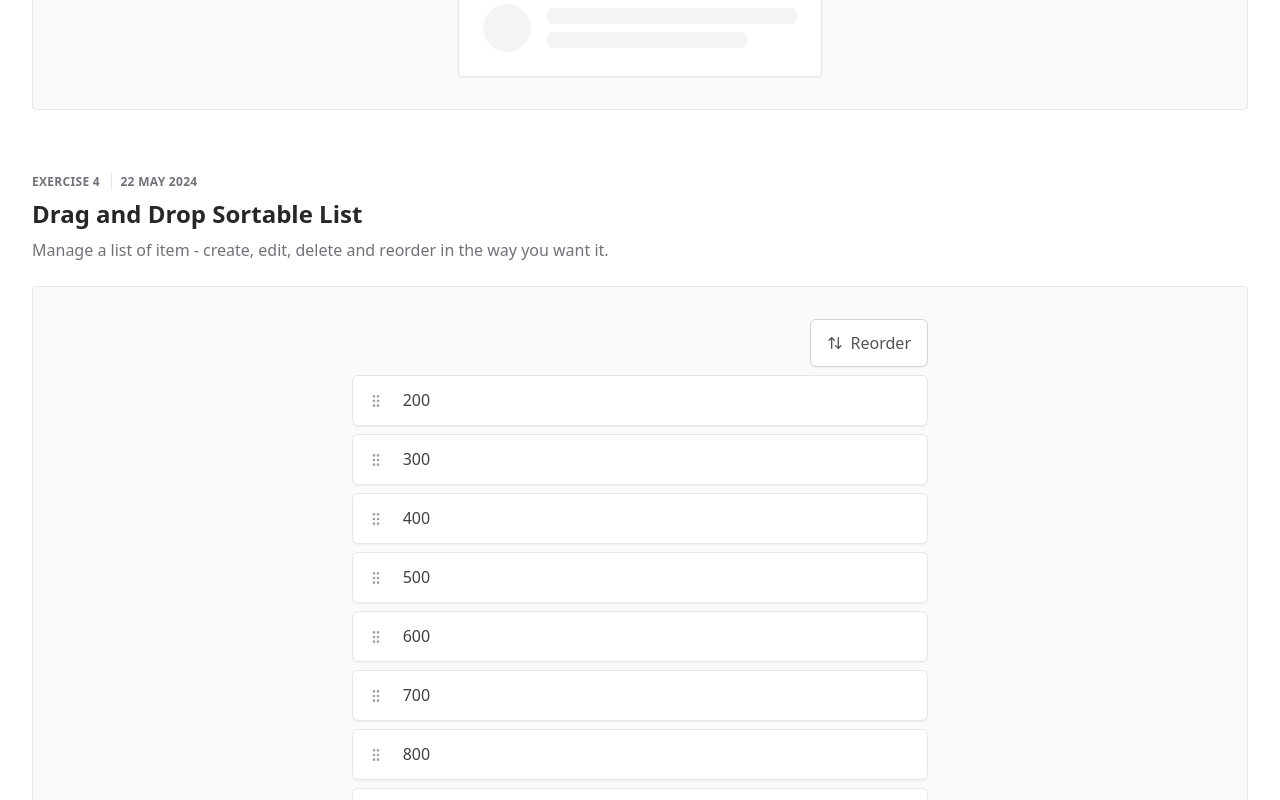
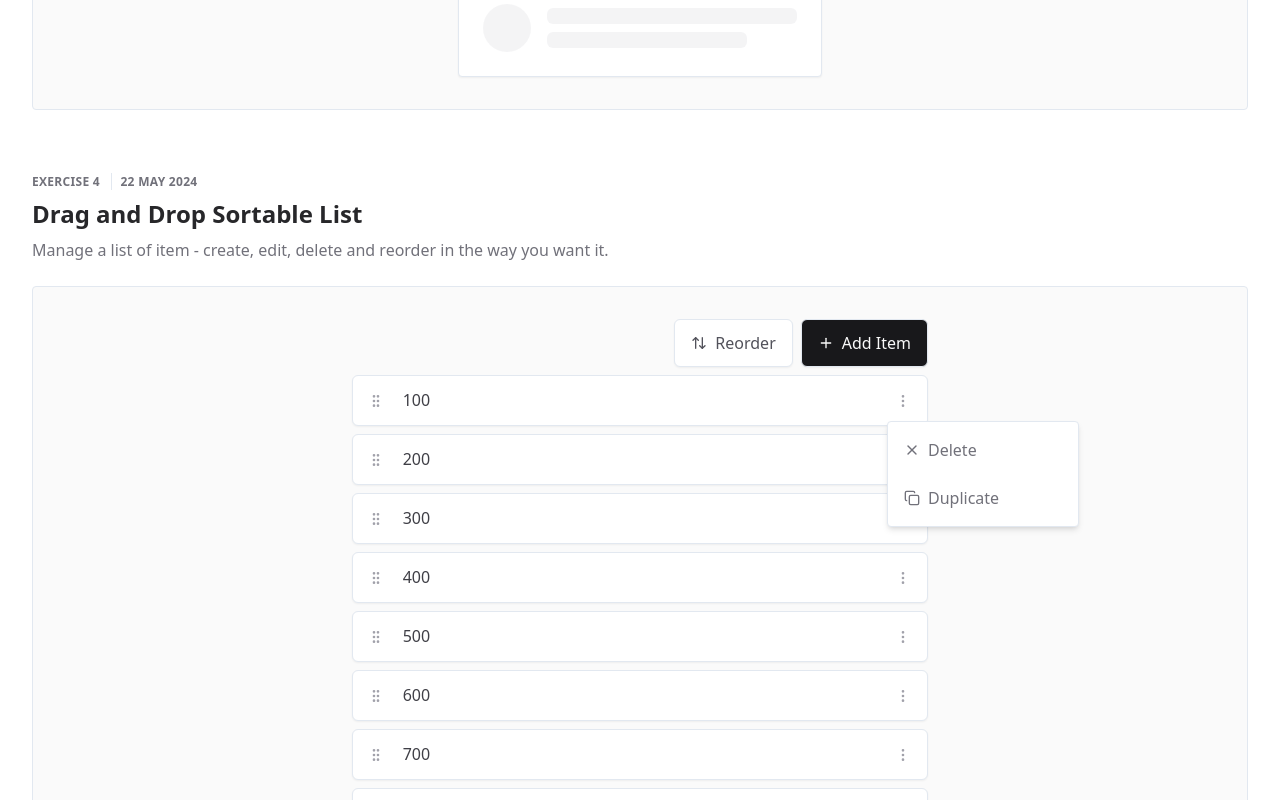
Before and after one commit to artylope/eieio, a Next.js app: page / in a window 1280 px wide. Both pictures are taken after a click on the button 903 px from the left and 1491 px from the top of the page. Shown: the part 1091-1891 px from the top of the page. Built offline with nearby package versions, Linux system fonts and the light colour scheme.

Commit message:
Add in duplicate and delete in popover

```diff
--- a/package.json
+++ b/package.json
@@ -16,7 +16,7 @@
     "@radix-ui/react-switch": "^1.0.3",
     "class-variance-authority": "^0.7.0",
     "clsx": "^2.1.0",
-    "lucide-react": "^0.309.0",
+    "lucide-react": "^0.379.0",
     "next": "14.0.4",
     "next-themes": "^0.2.1",
     "react": "^18",
--- a/src/app/exercises/SortableComponents/SortableItem.js
+++ b/src/app/exercises/SortableComponents/SortableItem.js
@@ -1,7 +1,8 @@
 import { useSortable } from '@dnd-kit/sortable';
 import { CSS } from '@dnd-kit/utilities';
-import { GripVertical, X } from 'lucide-react';
-import { useEffect, useRef } from 'react';
+import { GripVertical, EllipsisVertical } from 'lucide-react';
+import { useEffect, useRef, useState } from 'react';
+import SortablePopover from './SortablePopover';
 
 export function SortableItem(props) {
   const {
@@ -12,6 +13,8 @@ export function SortableItem(props) {
     transition,
     isDragging,
   } = useSortable({ id: props.id });
+
+  const [showPopover, setShowPopover] = useState(false);
 
   const style = {
     transform: CSS.Transform.toString(transform),
@@ -25,6 +28,23 @@ export function SortableItem(props) {
       inputRef.current.focus();
     }
   }, [props.isEditing]);
+
+  useEffect(() => {
+    if (props.isOpen) {
+      setShowPopover(true);
+    } else {
+      setShowPopover(false);
+    }
+  }, [props.isOpen]);
+
+  const togglePopover = () => {
+    if (!showPopover) {
+      props.onTogglePopover(props.id);
+    } else {
+      setShowPopover(false);
+      props.onTogglePopover(null);
+    }
+  };
 
   return (
     <div
@@ -67,13 +87,32 @@ export function SortableItem(props) {
         </div>
       </div>
 
-      <button
-        className="z-50 h-8 w-8 flex justify-center items-center mr-2 text-transparent cursor-pointer rounded hover:text-zinc-400 hover:bg-zinc-100"
-        onClick={() => {
-          props.onRemove(props.id);
-        }}>
-        <X className=" w-4 h-4" />
-      </button>
+      <div className="mr-2 relative">
+        <button
+          className="z-50 h-8 w-8 flex justify-center items-center  cursor-pointer rounded text-zinc-400 hover:bg-zinc-100"
+          onClick={togglePopover}>
+          <EllipsisVertical className=" w-4 h-4" />
+        </button>
+        {/* Popover component */}
+        {showPopover && (
+          <SortablePopover
+            onRemove={() => {
+              props.onRemove(props.id);
+              setShowPopover(false);
+              props.onTogglePopover(null);
+            }}
+            onDuplicate={() => {
+              props.onDuplicate(props.id);
+              setShowPopover(false);
+              props.onTogglePopover(null);
+            }}
+            onClose={() => {
+              setShowPopover(false);
+              props.onTogglePopover(null);
+            }}
+          />
+        )}
+      </div>
     </div>
   );
 }
--- a/src/app/exercises/SortableComponents/SortableList.js
+++ b/src/app/exercises/SortableComponents/SortableList.js
@@ -25,6 +25,7 @@ const SortableList = () => {
   const [items, setItems] = useState(initialItems);
   const [editingItem, setEditingItem] = useState(null);
   const [newText, setNewText] = useState('');
+  const [popoverItem, setPopoverItem] = useState(null);
 
   const handleDragEnd = (event) => {
     const { active, over } = event;
@@ -53,6 +54,22 @@ const SortableList = () => {
     setItems(items.filter((item) => item !== id));
   };
 
+  const handleDuplicateItem = (id) => {
+    const newItems = [...items];
+    const index = newItems.indexOf(id);
+    let newItem = `${id} copy`;
+    let suffix = 1;
+
+    while (newItems.includes(newItem)) {
+      newItem = `${id} copy ${suffix}`;
+      suffix += 1;
+    }
+
+    newItems.splice(index + 1, 0, newItem);
+    setItems(newItems);
+    setPopoverItem(null); // Close the popover when item is duplicated
+  };
+
   const handleReorderItems = () => {
     const sortedItems = [...items].sort((a, b) =>
       a.localeCompare(b, undefined, { numeric: true })
@@ -69,14 +86,24 @@ const SortableList = () => {
     setItems(items.map((item) => (item === editingItem ? newText : item)));
     setEditingItem(null);
   };
+
+  const handleTogglePopover = (id) => {
+    setPopoverItem(popoverItem === id ? null : id);
+  };
+
   return (
     <div className="p-8 w-full">
       <div className="flex flex-col gap-y-2 max-w-xl mx-auto">
-        <div className="w-full grow flex justify-end">
+        <div className="w-full grow flex justify-end gap-x-2">
           <button
-            className="h-12 w-fit flex bg-white text-zinc-600 shadow-sm justify-start items-center cursor-pointer rounded-md border border-zinc-300 gap-x-2 px-4 hover:text-zinc-700 hover:bg-zinc-100"
+            className="h-12 w-fit flex bg-white text-zinc-600 shadow-sm justify-start items-center cursor-pointer rounded-md border gap-x-2 px-4 hover:text-zinc-700 hover:bg-zinc-100"
             onClick={handleReorderItems}>
             <ArrowUpDown className=" w-4 h-4" /> Reorder
+          </button>
+          <button
+            className="h-12 w-fit flex bg-zinc-900 text-zinc-50 shadow-sm justify-start items-center cursor-pointer rounded-md border gap-x-2 px-4 hover:text-white hover:bg-zinc-800"
+            onClick={handleAddItem}>
+            <Plus className=" w-4 h-4" /> Add Item
           </button>
         </div>
 
@@ -94,17 +121,15 @@ const SortableList = () => {
                   onEditTextChange={setNewText}
                   onConfirmChange={handleConfirmChange}
                   onRemove={handleRemoveItem}
-                  onChange={handleChangeItem}>
+                  onDuplicate={handleDuplicateItem}
+                  onChange={handleChangeItem}
+                  onTogglePopover={handleTogglePopover}
+                  isOpen={popoverItem === id}>
                   {id}
                 </SortableItem>
               ))}
             </div>
           </SortableContext>
-          <button
-            className="h-12 w-fit flex bg-zinc-900 text-zinc-50 shadow-sm justify-start items-center cursor-pointer rounded-md border gap-x-2 px-4 hover:text-white hover:bg-zinc-800"
-            onClick={handleAddItem}>
-            <Plus className=" w-4 h-4" /> Add Item
-          </button>
         </DndContext>
       </div>
     </div>
--- /dev/null
+++ b/src/app/exercises/SortableComponents/SortablePopover.js
@@ -0,0 +1,27 @@
+import React from 'react';
+import { X, Copy } from 'lucide-react';
+
+const SortablePopover = ({ onRemove, onDuplicate, onClose }) => {
+  return (
+    <div className="z-50 absolute top-9 left-0 bg-white border shadow-md w-[12rem] rounded p-2 flex flex-col justify-start gap-y-2">
+      <button
+        className="px-2 py-2 w-full flex justify-start items-center  cursor-pointer rounded text-zinc-500 hover:bg-zinc-100 gap-x-2"
+        onClick={() => {
+          onRemove();
+          onClose();
+        }}>
+        <X className=" w-4 h-4" /> Delete
+      </button>
+      <button
+        className="px-2 py-2 w-full flex justify-start items-center  cursor-pointer rounded text-zinc-500 hover:bg-zinc-100 gap-x-2"
+        onClick={() => {
+          onDuplicate();
+          onClose();
+        }}>
+        <Copy className=" w-4 h-4" /> Duplicate
+      </button>
+    </div>
+  );
+};
+
+export default SortablePopover;
```
